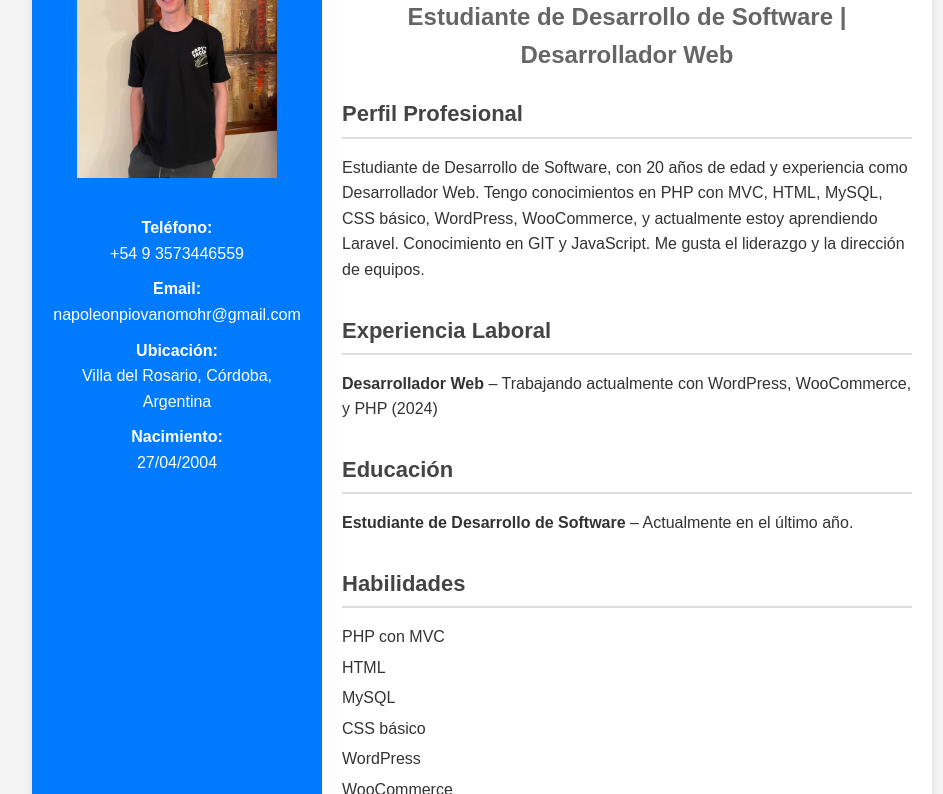
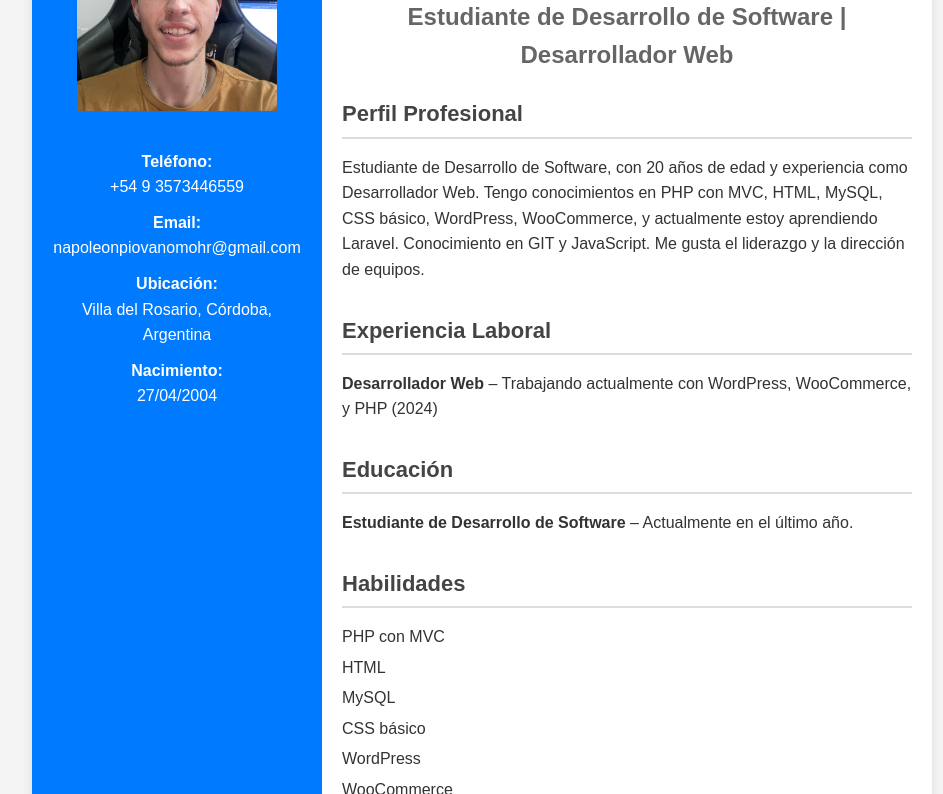
Before and after one commit to NapoPM/NapoPM.github.io, a plain HTML site: page index.html in a window 1280 px wide. Shown: the part 129-923 px from the top of the page, without its empty margins (158-1101 px from the left). Drawn offline with Linux system fonts and the light colour scheme.

Commit message:
Update index.html

```diff
--- a/index.html
+++ b/index.html
@@ -97,7 +97,7 @@
 <body>
     <div class="container">
         <div class="sidebar">
-            <img src="foto.jpg" alt="Napoleón Piovano Mohr">
+            <img src="7d6f260f-99c9-4989-8bc6-12b7bc78e070.jpeg" alt="Napoleón Piovano Mohr">
             <p><strong>Teléfono:</strong><br>+54 9 3573446559</p>
             <p><strong>Email:</strong><br>napoleonpiovanomohr@gmail.com</p>
             <p><strong>Ubicación:</strong><br>Villa del Rosario, Córdoba, Argentina</p>
```
